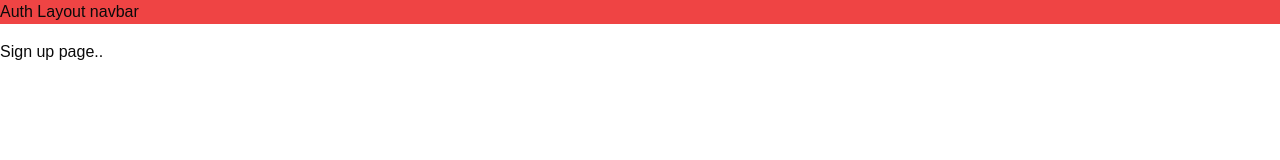
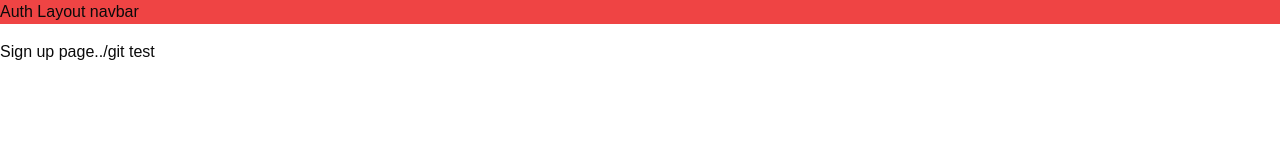
Before and after one commit to juanmarcosstudio/documents-project, a Next.js app: page /sign-up in a window 1280 px wide. Shown: the top 160 px of the page. Built offline with nearby package versions, Linux system fonts and the light colour scheme.

Commit message:
Git test 2

```diff
--- a/src/app/(auth)/sign-up/page.tsx
+++ b/src/app/(auth)/sign-up/page.tsx
@@ -1,7 +1,7 @@
 const SignUpPage = () => {
     return (
         <div>
-            Sign up page..
+            Sign up page../git test
         </div>
      );
 }
```
